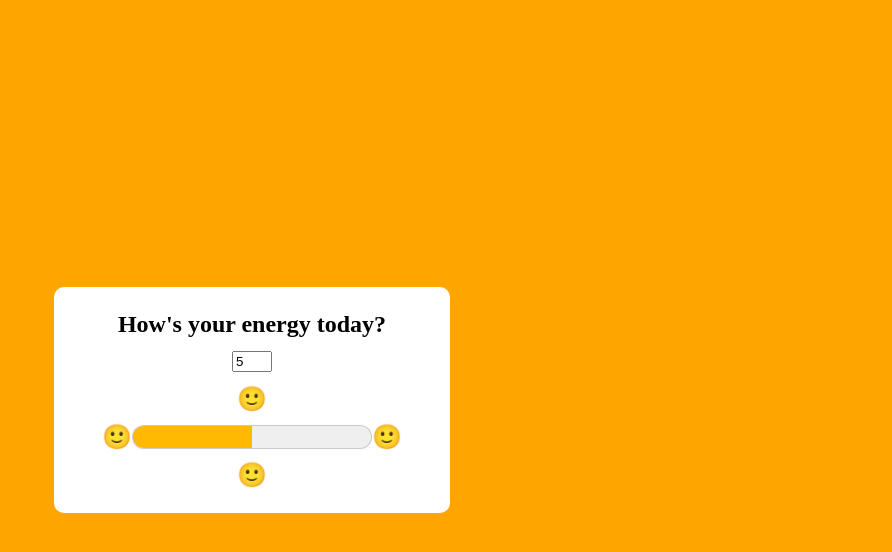
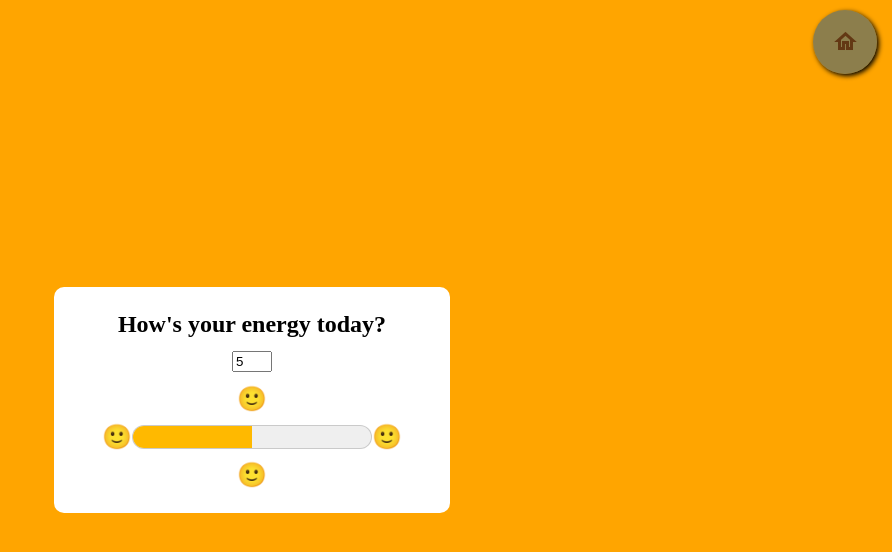
Before and after one commit to michaelalim/mini_portfolio, a plain HTML site: page Projects/easy/energyMeter/index.html in a window 1280 px wide. Shown: the whole page, without its empty margins (388-1280 px from the left). Drawn offline with Linux system fonts and the light colour scheme.

Commit message:
home button
added home button to each of my current projects

```diff
--- a/Projects/easy/basicLoginScreen/index.css
+++ b/Projects/easy/basicLoginScreen/index.css
@@ -127,3 +127,19 @@ input:focus{
     font-size: 0.6em;
     font-family: Arial, Helvetica, sans-serif;
 }
+
+.home{
+    background: rgba(102, 0, 81, 0.55);
+    color:rgb(196, 225, 245);
+    border-radius: 100%;
+    padding: 20px;
+    position: fixed;
+    right: 15px;
+    top: 10px;
+    box-shadow: 2px 2px 5px rgba(0, 0, 0, 1);
+}
+
+.home:hover,
+.home:focus{
+    background: rgba(102, 0, 81, 0.85);
+}
--- a/Projects/easy/energyMeter/index.css
+++ b/Projects/easy/energyMeter/index.css
@@ -43,3 +43,22 @@ input {
     justify-content: center;
     align-items: center;
 }
+
+.home{
+    background: rgba(46, 96, 139, 0.55);
+    /* color: rgb(46, 96, 139); */
+    color: rgb(99, 56, 20);
+    border-radius: 100%;
+    padding: 20px;
+    position: fixed;
+    right: 15px;
+    top: 10px;
+    box-shadow: 2px 2px 5px rgba(0, 0, 0, 1);
+    font-weight: bolder;
+}
+
+.home:hover,
+.home:focus{
+    background: rgba(46, 96, 139, 0.85);
+    color: rgb(209, 166, 130);
+}
--- a/Projects/easy/energyMeter/index.html
+++ b/Projects/easy/energyMeter/index.html
@@ -1,10 +1,11 @@
 <html>
     <head>
+        <link rel="stylesheet" href="https://fonts.googleapis.com/icon?family=Material+Icons+Outlined">
         <link rel="stylesheet" href="index.css">
         <title>Energy Meter</title>
     </head>
     <body>
-
+        <a href="../../index.html"><span class="material-icons-outlined home">home</span></a>
         <div class="container">
                 <label for="input">How's your energy today?</label>
                 <input id="input" type="number"
--- a/Projects/easy/nameBeautifier/nameBeautifier.css
+++ b/Projects/easy/nameBeautifier/nameBeautifier.css
@@ -53,3 +53,21 @@ button {
 button:hover {
     cursor: pointer;
 }
+
+.home{
+    background: rgba(46, 96, 139, 0.55);
+    color: rgb(99, 56, 20);
+    border-radius: 100%;
+    padding: 20px;
+    position: fixed;
+    right: 15px;
+    top: 10px;
+    box-shadow: 2px 2px 5px rgba(0, 0, 0, 1);
+    font-weight: bolder;
+}
+
+.home:hover,
+.home:focus{
+    background: rgba(46, 96, 139, 0.85);
+    color: rgb(209, 166, 130);
+}
--- a/Projects/index.js
+++ b/Projects/index.js
@@ -67,7 +67,7 @@ function showProject(arr) {
         card.classList.add("project-card");
         main.appendChild(card);
 
-        card.innerHTML = `<a target="_blank" href="${project.link}"><div class = "project-card"><img class="gifScreen"
+        card.innerHTML = `<a href="${project.link}"><div class = "project-card"><img class="gifScreen"
         src="${project.screen}"></a>`
 
         const title = document.createElement("h2");
--- a/Projects/moderate/socialMediaForCats/index.css
+++ b/Projects/moderate/socialMediaForCats/index.css
@@ -88,3 +88,21 @@ h1 span {
 .favorited{
     color:black;
 }
+
+.home{
+    background: hsla(277, 61%, 75%, 0.55);
+    color: hsl(97, 31%, 54%);
+    border-radius: 100%;
+    padding: 20px;
+    position: fixed;
+    right: 15px;
+    top: 10px;
+    box-shadow: 2px 2px 5px rgba(0, 0, 0, 1);
+    font-weight: bolder;
+}
+
+.home:hover,
+.home:focus{
+    background: hsla(277, 61%, 75%, 0.85);
+    color: rgb(89, 134, 61);
+}
```
Also changed, not shown: Projects/easy/basicLoginScreen/index.html (+3 -2 lines), Projects/easy/basicLoginScreen/signup.html (+2 -1 lines), Projects/easy/nameBeautifier/index.html (+2 -0 lines), Projects/index.html (+1 -0 lines), Projects/moderate/socialMediaForCats/index.html (+2 -0 lines).
